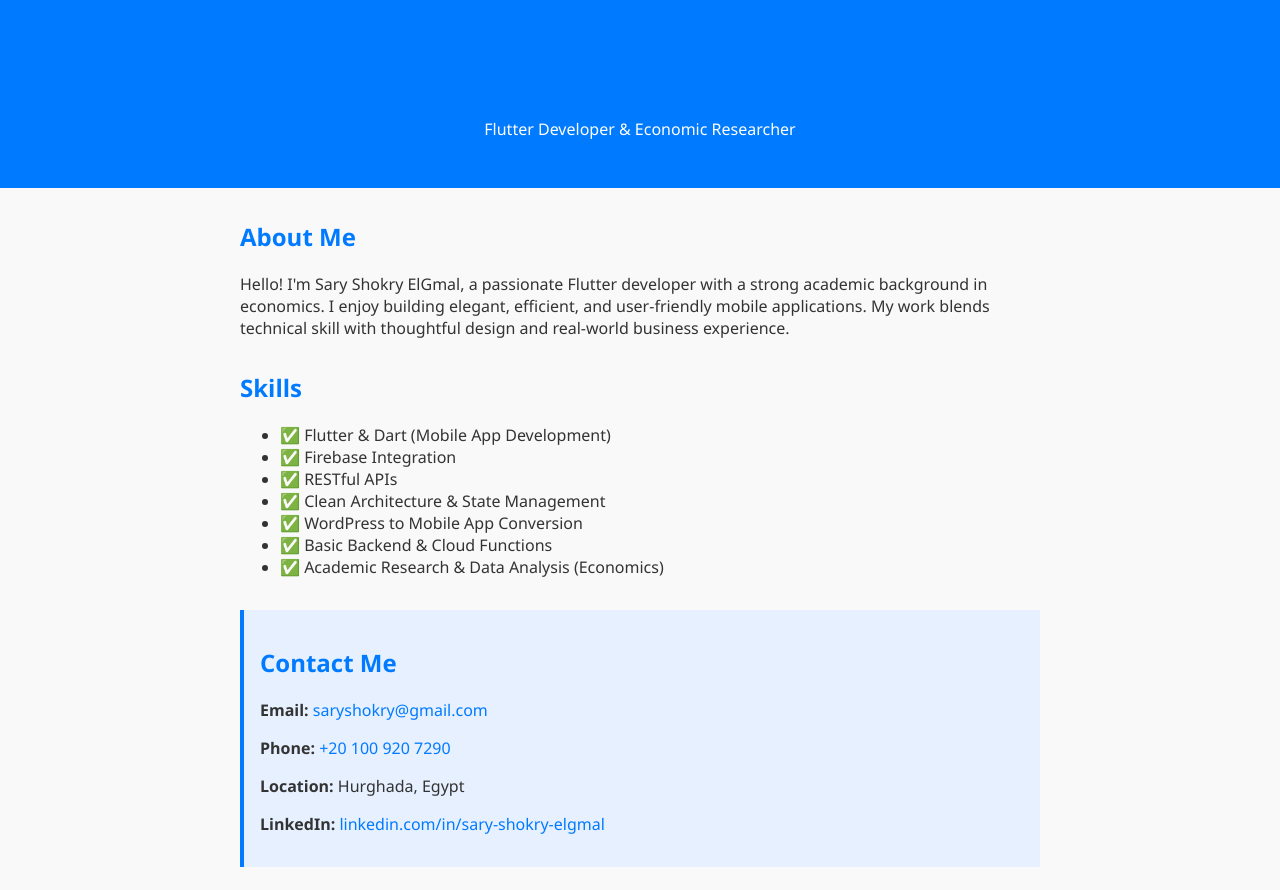
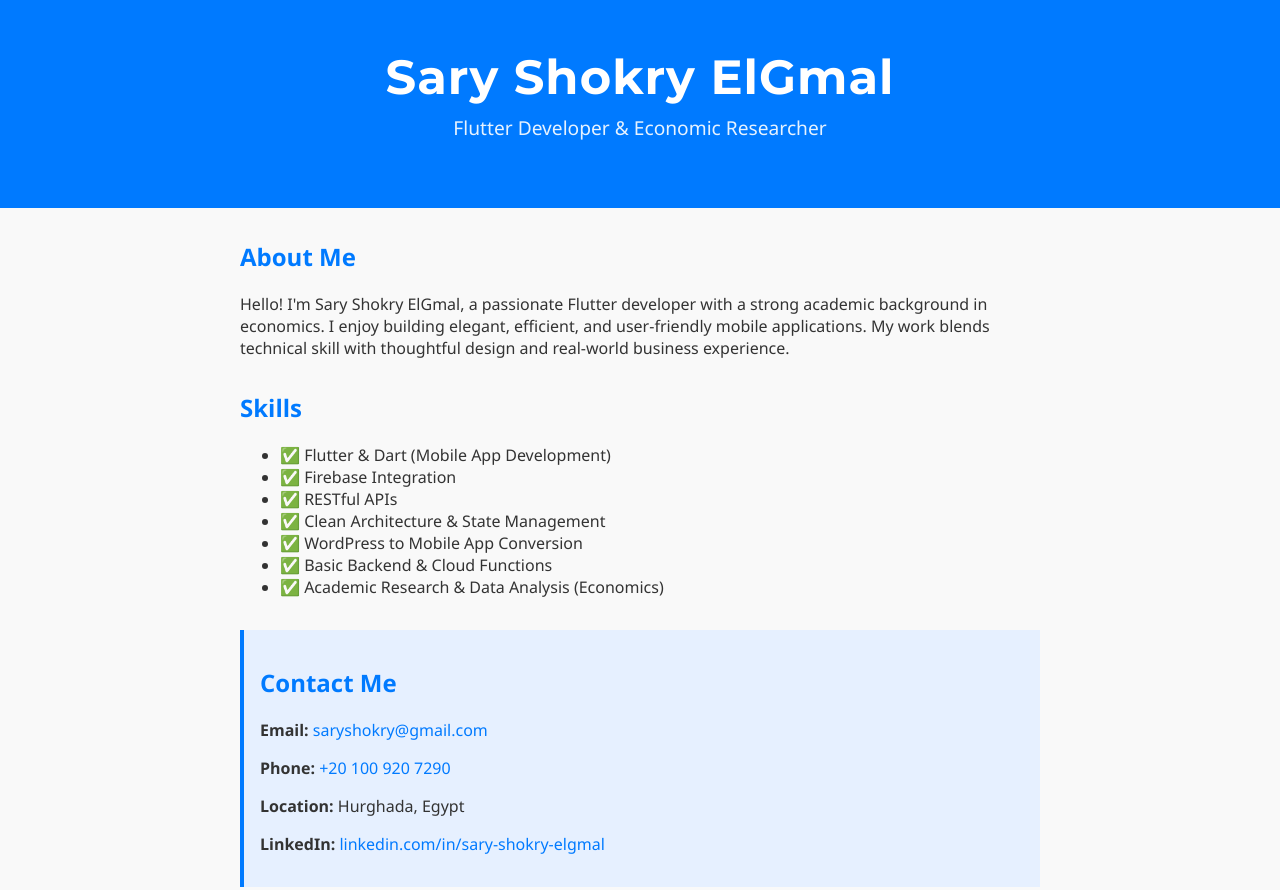
Before and after one commit to SaryElgmal/saryelgmal.github.io, a plain HTML site: page index.html in a window 1280 px wide. Shown: the top 890 px of the page. Drawn offline with Linux system fonts and the light colour scheme.

Commit message:
Update index.html

```diff
--- a/index.html
+++ b/index.html
@@ -5,6 +5,8 @@
   <meta name="viewport" content="width=device-width, initial-scale=1.0" />
   <title>Sary Shokry ElGmal – Flutter Developer</title>
   <style>
+    @import url('https://fonts.googleapis.com/css2?family=Montserrat:wght@700&display=swap');
+
     body {
       margin: 0;
       font-family: 'Segoe UI', Tahoma, Geneva, Verdana, sans-serif;
@@ -14,15 +16,31 @@
     header {
       background-color: #007aff;
       color: white;
-      padding: 2rem;
+      padding: 3rem 2rem;
       text-align: center;
+    }
+    header h1 {
+      font-family: 'Montserrat', sans-serif;
+      font-size: 3rem;
+      margin: 0;
+      animation: fadeIn 1.5s ease-out;
+      letter-spacing: 1px;
+    }
+    header p {
+      font-size: 1.2rem;
+      margin-top: 0.5rem;
+      opacity: 0.9;
+    }
+    @keyframes fadeIn {
+      from { opacity: 0; transform: translateY(-20px); }
+      to { opacity: 1; transform: translateY(0); }
     }
     main {
       max-width: 800px;
       margin: 2rem auto;
       padding: 0 1rem;
     }
-    h1, h2 {
+    h2 {
       color: #007aff;
     }
     section {
@@ -75,10 +93,10 @@
 
     <section class="contact">
       <h2>Contact Me</h2>
-      <p><strong>Email:</strong> <a href="mailto:saryshoky@gmail.com">saryshokry@gmail.com</a></p>
+      <p><strong>Email:</strong> <a href="mailto:saryshokry@gmail.com">saryshokry@gmail.com</a></p>
       <p><strong>Phone:</strong> <a href="tel:+201009207290">+20 100 920 7290</a></p>
       <p><strong>Location:</strong> Hurghada, Egypt</p>
-      <p><strong>LinkedIn:</strong> <a href="https://www.linkedin.com/in/saryelgmal" target="_blank">linkedin.com/in/sary-shokry-elgmal</a></p>
+      <p><strong>LinkedIn:</strong> <a href="https://www.linkedin.com/in/sary-shokry-elgmal" target="_blank">linkedin.com/in/sary-shokry-elgmal</a></p>
     </section>
 
     <section>
```
